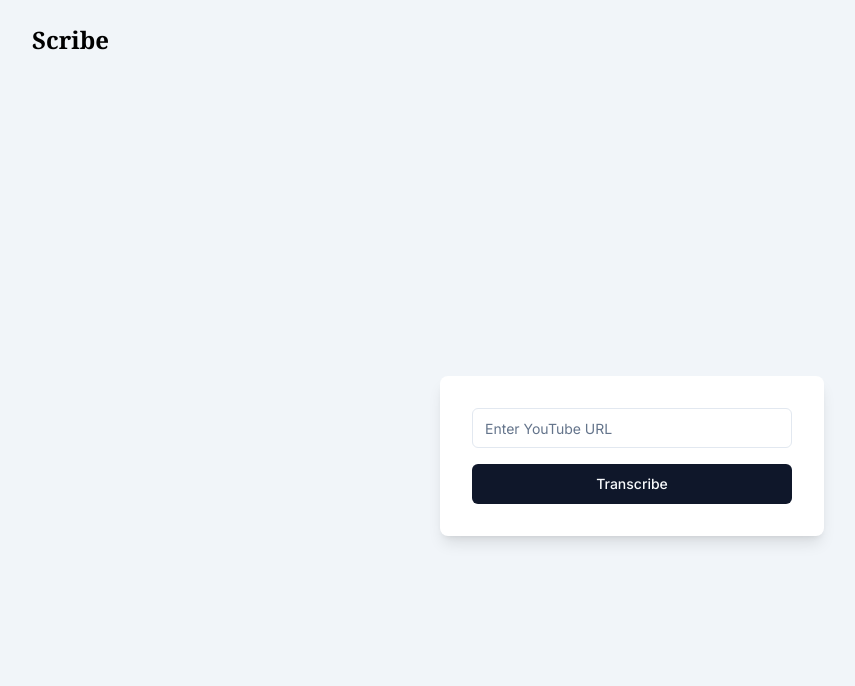
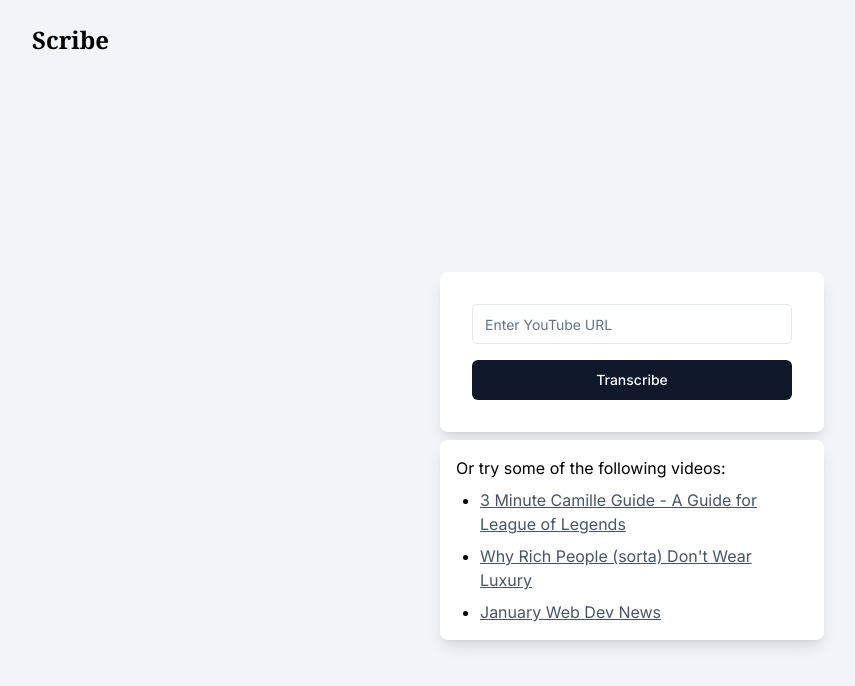
Before and after one commit to freeman-jiang/scribe, a Next.js app in the folder client/: page / in a window 1280 px wide. Shown: the top 686 px of the page, without its empty margins (8-863 px from the left). Built offline with nearby package versions, Linux system fonts and the light colour scheme.

Commit message:
cleanup, add some links

```diff
--- a/client/src/components/Transcribe.tsx
+++ b/client/src/components/Transcribe.tsx
@@ -3,6 +3,21 @@ import { useRouter } from "next/navigation";
 import { FormEvent, useState } from "react";
 import { Button } from "./ui/button";
 import { Input } from "./ui/input";
+
+const LINKS = [
+  {
+    link: "https://www.youtube.com/watch?v=MzpCI4wW7mY",
+    title: "3 Minute Camille Guide - A Guide for League of Legends",
+  },
+  {
+    title: "Why Rich People (sorta) Don't Wear Luxury",
+    link: "https://www.youtube.com/watch?v=g0UQgrFNExc",
+  },
+  {
+    title: "January Web Dev News",
+    link: "https://www.youtube.com/watch?v=tQKPSnkmGxE",
+  },
+];
 
 const Transcribe = () => {
   const [youtubeUrl, setYoutubeUrl] = useState("");
@@ -19,8 +34,11 @@ const Transcribe = () => {
 
     setTranscription({ link: youtubeUrl });
     router.push(`/transcribe`);
+  };
 
-    return;
+  const handleClick = (link: string) => {
+    setTranscription({ link });
+    router.push(`/transcribe`);
   };
 
   return (
@@ -43,6 +61,21 @@ const Transcribe = () => {
           </div>
         </form>
       </div>
+      <div className="mt-2 rounded-lg shadow-lg bg-white w-96 p-4">
+        Or try some of the following videos:
+        <ul className="list-disc pl-6">
+          {LINKS.map((link) => (
+            <li key={link.link} className="mt-2">
+              <p
+                className="underline text-slate-600 cursor-pointer"
+                onClick={() => handleClick(link.link)}
+              >
+                {link.title}
+              </p>
+            </li>
+          ))}
+        </ul>
+      </div>
     </div>
   );
 };
```
Also changed, not shown: 1 other file (tests, documents, lock files or other folders).
